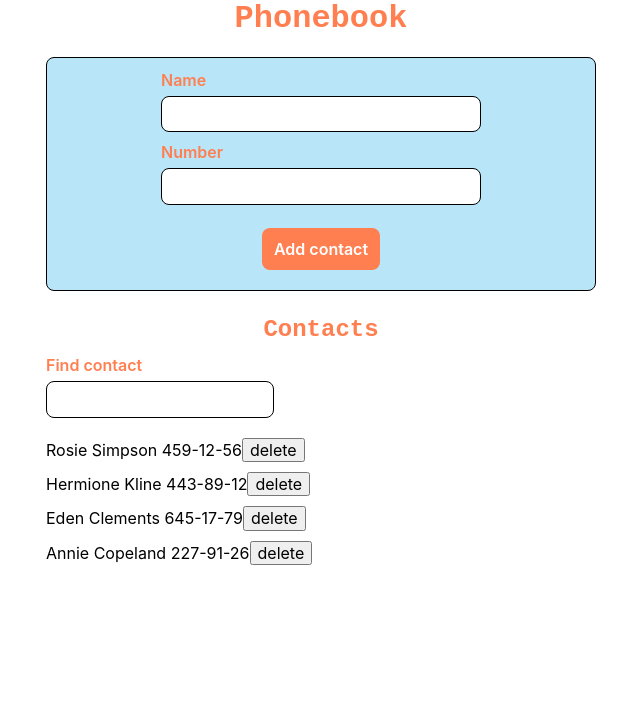
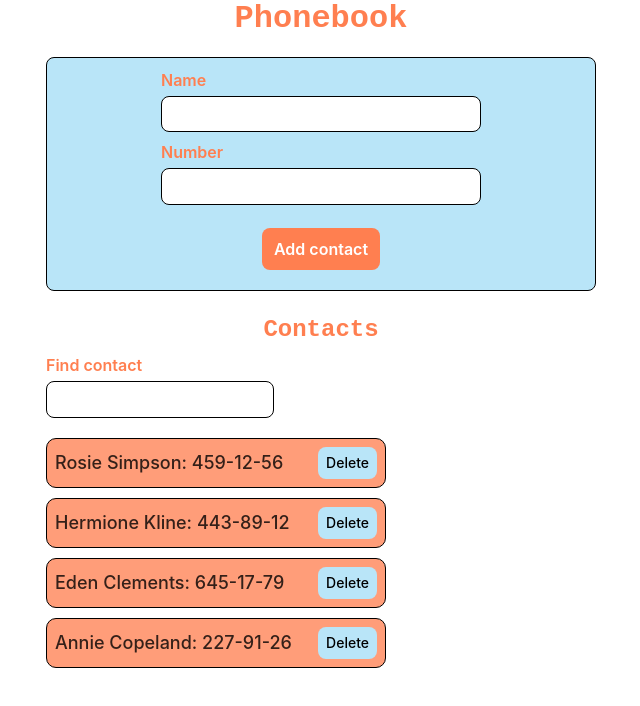
Before and after one commit to VladyslavPrystupa/goit-react-hw-02-phonebook, a React (Create React App) app: page / in a window 1280 px wide. Shown: the top 706 px of the page, without its empty margins (319-959 px from the left). Built offline with nearby package versions, Linux system fonts and the light colour scheme.

Commit message:
final styles

```diff
--- a/src/components/App/App.jsx
+++ b/src/components/App/App.jsx
@@ -50,7 +50,7 @@ export class App extends Component {
         <GlobalStyles />
         <Header>Phonebook</Header>
         <ContactForm contacts={contacts} contactsUpd={this.contactsUpd} />
-        {contacts.length !== 0 && (
+        {contacts.length !== 0 ? (
           <>
             <SubHeader>Contacts</SubHeader>
             <Filter filter={filter} onHandleChange={this.handleChange} />
@@ -59,6 +59,8 @@ export class App extends Component {
               onDeleteContact={this.onContactDelete}
             />
           </>
+        ) : (
+          <SubHeader>You have not any contacts</SubHeader>
         )}
       </Container>
     );
--- a/src/components/ContactListItem/ContactListItem.jsx
+++ b/src/components/ContactListItem/ContactListItem.jsx
@@ -1,14 +1,14 @@
 import PropTypes from 'prop-types';
-
+import { Contact, Button } from './ContactListItem.styled';
 export const ContactListItem = ({ filteredContacts, onDeleteContact }) => {
   return filteredContacts.map(contact => {
     return (
-      <li key={contact.id}>
-        {contact.name} {contact.number}
-        <button type="button" onClick={() => onDeleteContact(contact.id)}>
-          delete
-        </button>
-      </li>
+      <Contact key={contact.id}>
+        {contact.name}: {contact.number}
+        <Button type="button" onClick={() => onDeleteContact(contact.id)}>
+          Delete
+        </Button>
+      </Contact>
     );
   });
 };
--- a/src/components/ContactListItem/ContactListItem.styled.jsx
+++ b/src/components/ContactListItem/ContactListItem.styled.jsx
@@ -0,0 +1,33 @@
+import styled from 'styled-components';
+
+export const Contact = styled.li`
+  display: flex;
+  justify-content: space-between;
+  align-items: center;
+
+  color: #000000cb;
+  font-size: 18px;
+  font-weight: 500;
+
+  padding: 8px;
+  width: 340px;
+  border: 1px solid black;
+  border-radius: 10px;
+  background-color: #ff9d79;
+`;
+
+export const Button = styled.button`
+  border: 2px solid transparent;
+  border-radius: 8px;
+  font-weight: 500;
+  font-size: 14px;
+
+  background-color: #b9e5f8;
+  color: black;
+  padding: 6px;
+  transition: background-color 200ms linear;
+
+  :hover {
+    background-color: #88cfed;
+  }
+`;
```
